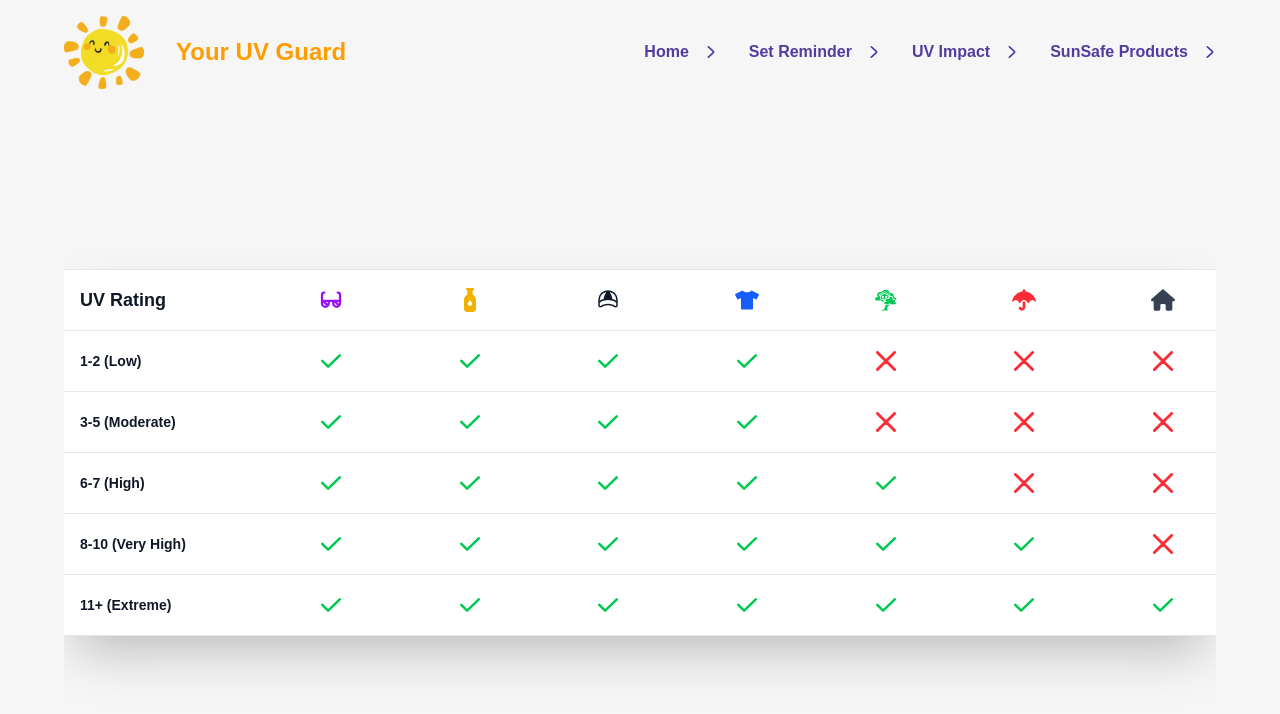
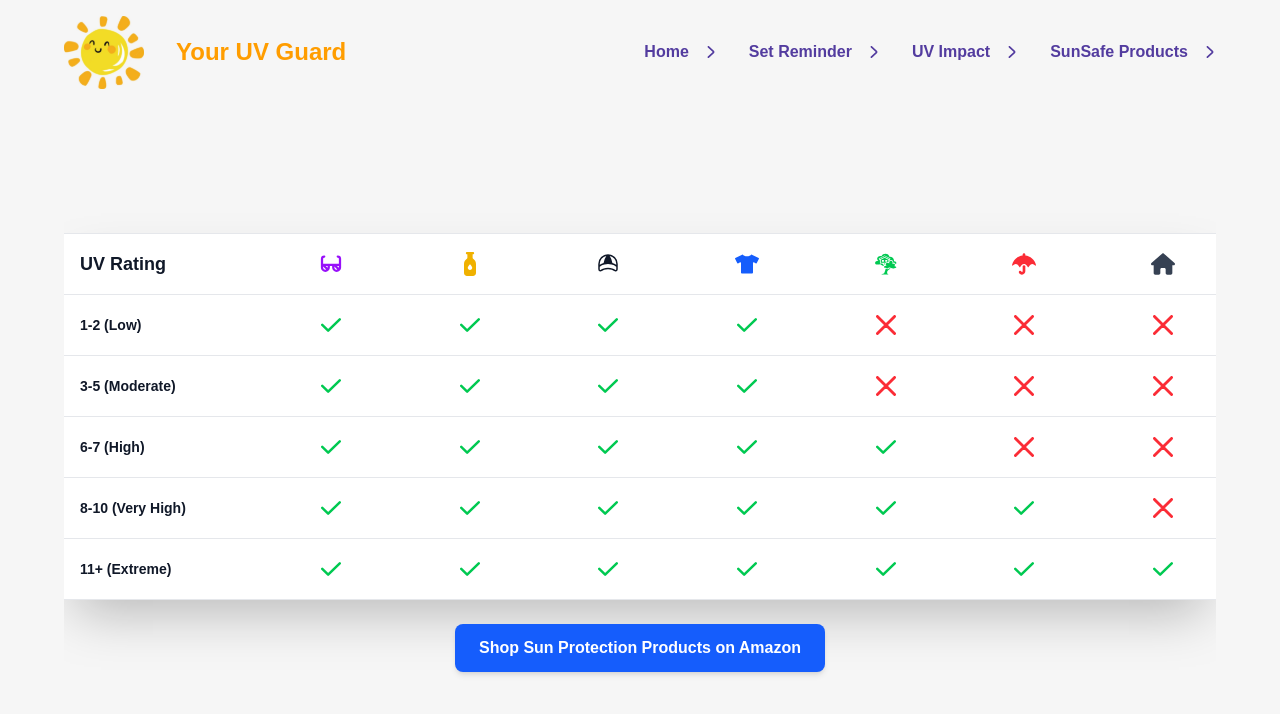
Before and after one commit to klauswong888/FIT5120-UVGuard, a Next.js app in the folder uv-guard/: page /pages/products in a window 1280 px wide. Shown: the top 714 px of the page. Built offline with nearby package versions, Linux system fonts and the light colour scheme; no server answers.

Commit message:
Added a shopping link

```diff
--- a/uv-guard/src/app/pages/products/page.tsx
+++ b/uv-guard/src/app/pages/products/page.tsx
@@ -35,11 +35,20 @@ const uvProtectionData = {
 
 
 const Products = () => {
-    return(
-        <div className="flex flex-col items-center justify-center h-full">
-            <UVProtectionTable config={uvTableConfig} data={uvProtectionData} />
-        </div>
-    )
+  return (
+    <div className="flex flex-col items-center justify-center h-full">
+      <UVProtectionTable config={uvTableConfig} data={uvProtectionData} />
+
+      <a
+        href="https://www.amazon.com.au/s?k=sun+protection+products&ref=nb_sb_noss"
+        target="_blank"
+        rel="noopener noreferrer"
+        className="mt-6 bg-blue-600 text-white font-semibold px-6 py-3 rounded-lg shadow-md hover:bg-blue-700 transition"
+      >
+        Shop Sun Protection Products on Amazon
+      </a>
+    </div>
+  )
 }
 
 export default Products;
```
